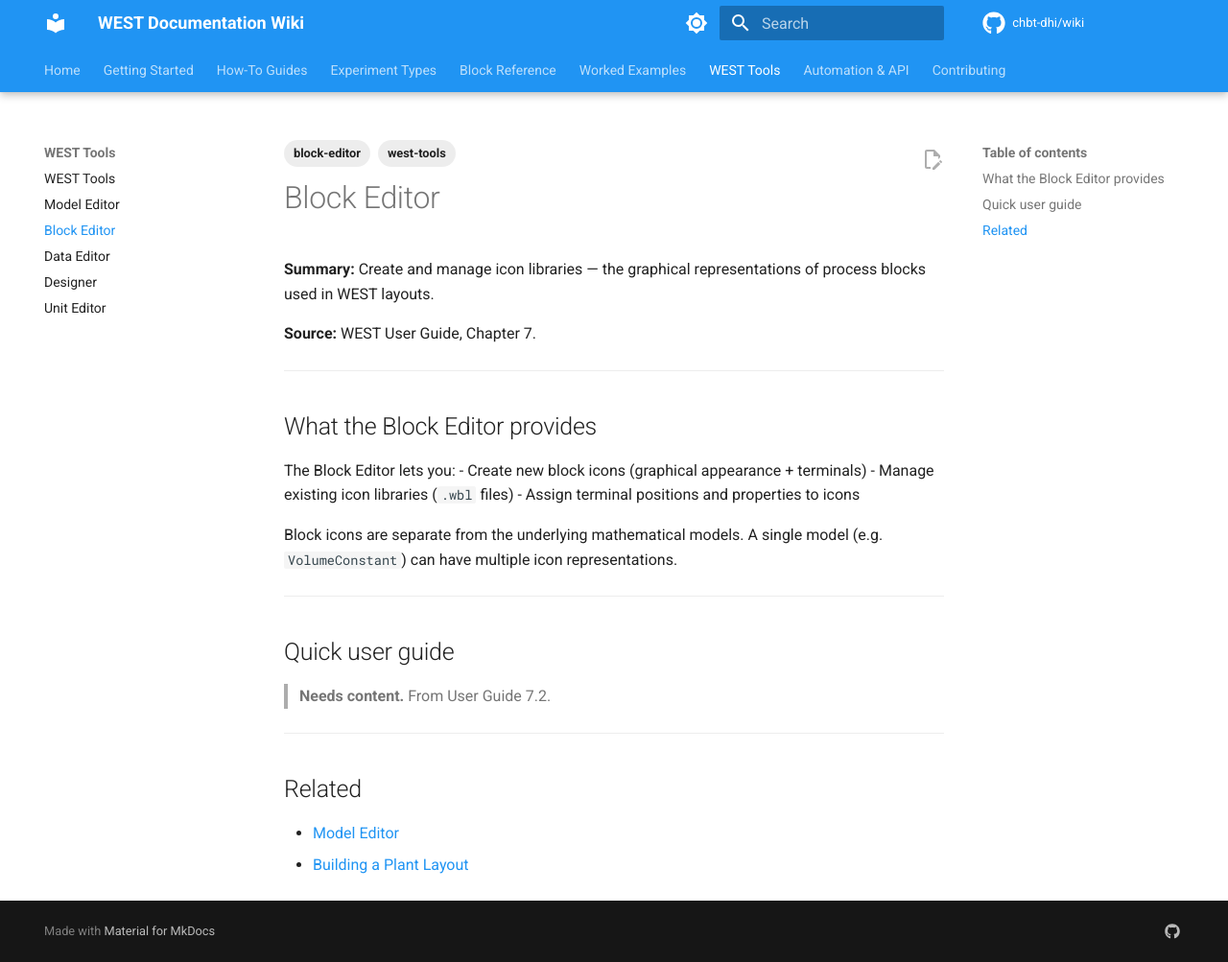
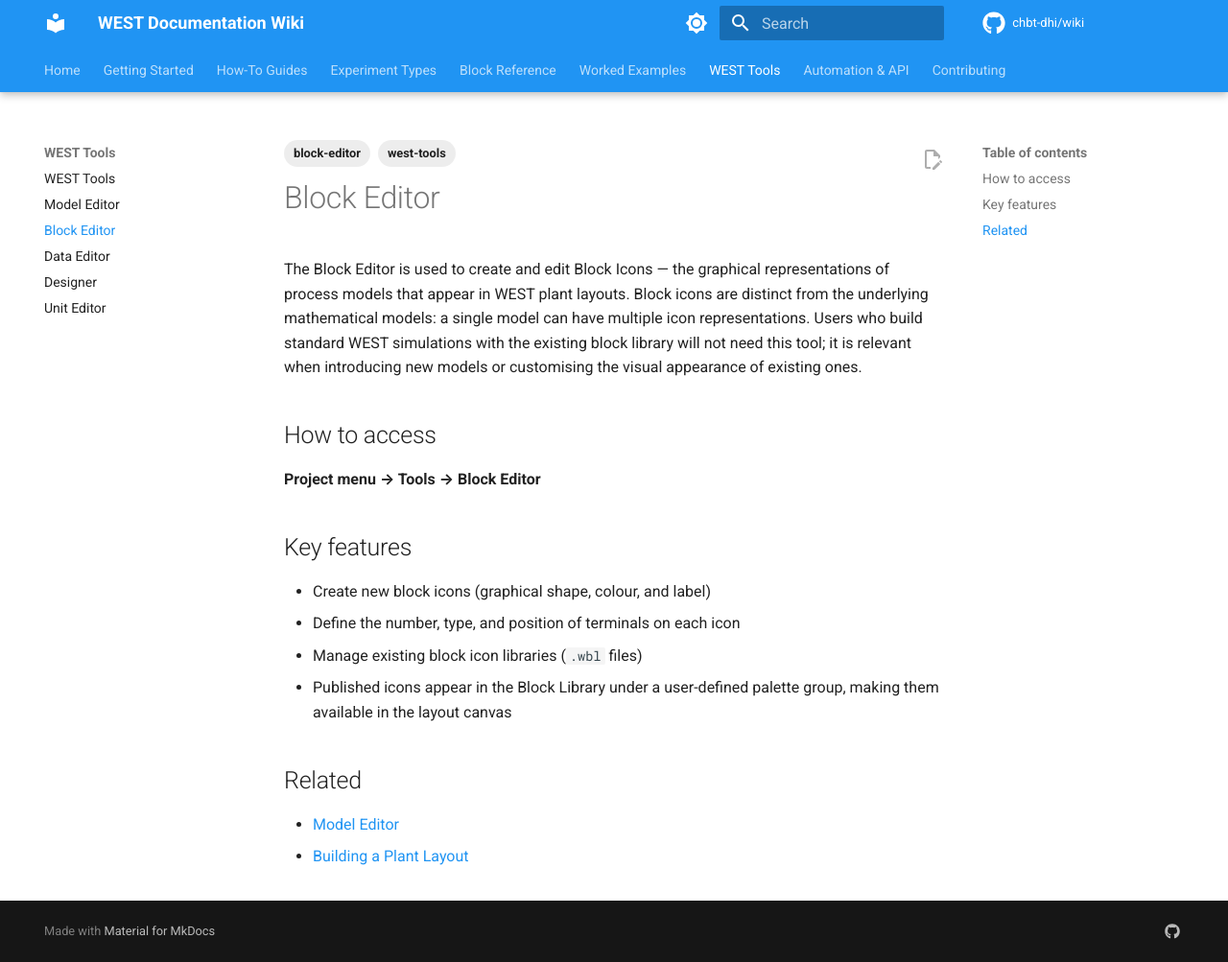
Before and after one commit to CHBT-DHI/Wiki, an MkDocs documentation site: the page built from docs/west-tools/block-editor.md, in a window 1280 px wide and 1003 px high. Shown: the whole window at 96% size. Built offline with MkDocs 1.6.1 and Material for MkDocs 9.7.7, drawn with Linux system fonts in a browser that asks for light colours; comment, search, counter and statistics services are not loaded.

Commit message:
docs(west-tools): populate Block Editor reference page

```diff
--- a/docs/west-tools/block-editor.md
+++ b/docs/west-tools/block-editor.md
@@ -6,28 +6,18 @@
 
 # Block Editor
 
-**Summary:** Create and manage icon libraries — the graphical representations of process blocks used in WEST layouts.
+The Block Editor is used to create and edit Block Icons — the graphical representations of process models that appear in WEST plant layouts. Block icons are distinct from the underlying mathematical models: a single model can have multiple icon representations. Users who build standard WEST simulations with the existing block library will not need this tool; it is relevant when introducing new models or customising the visual appearance of existing ones.
 
-**Source:** WEST User Guide, Chapter 7.
+## How to access
 
----
+**Project menu → Tools → Block Editor**
 
-## What the Block Editor provides
+## Key features
 
-The Block Editor lets you:
-- Create new block icons (graphical appearance + terminals)
-- Manage existing icon libraries (`.wbl` files)
-- Assign terminal positions and properties to icons
-
-Block icons are separate from the underlying mathematical models. A single model (e.g. `VolumeConstant`) can have multiple icon representations.
-
----
-
-## Quick user guide
-
-> **Needs content.** From User Guide 7.2.
-
----
+- Create new block icons (graphical shape, colour, and label)
+- Define the number, type, and position of terminals on each icon
+- Manage existing block icon libraries (`.wbl` files)
+- Published icons appear in the Block Library under a user-defined palette group, making them available in the layout canvas
 
 ## Related
 
```
